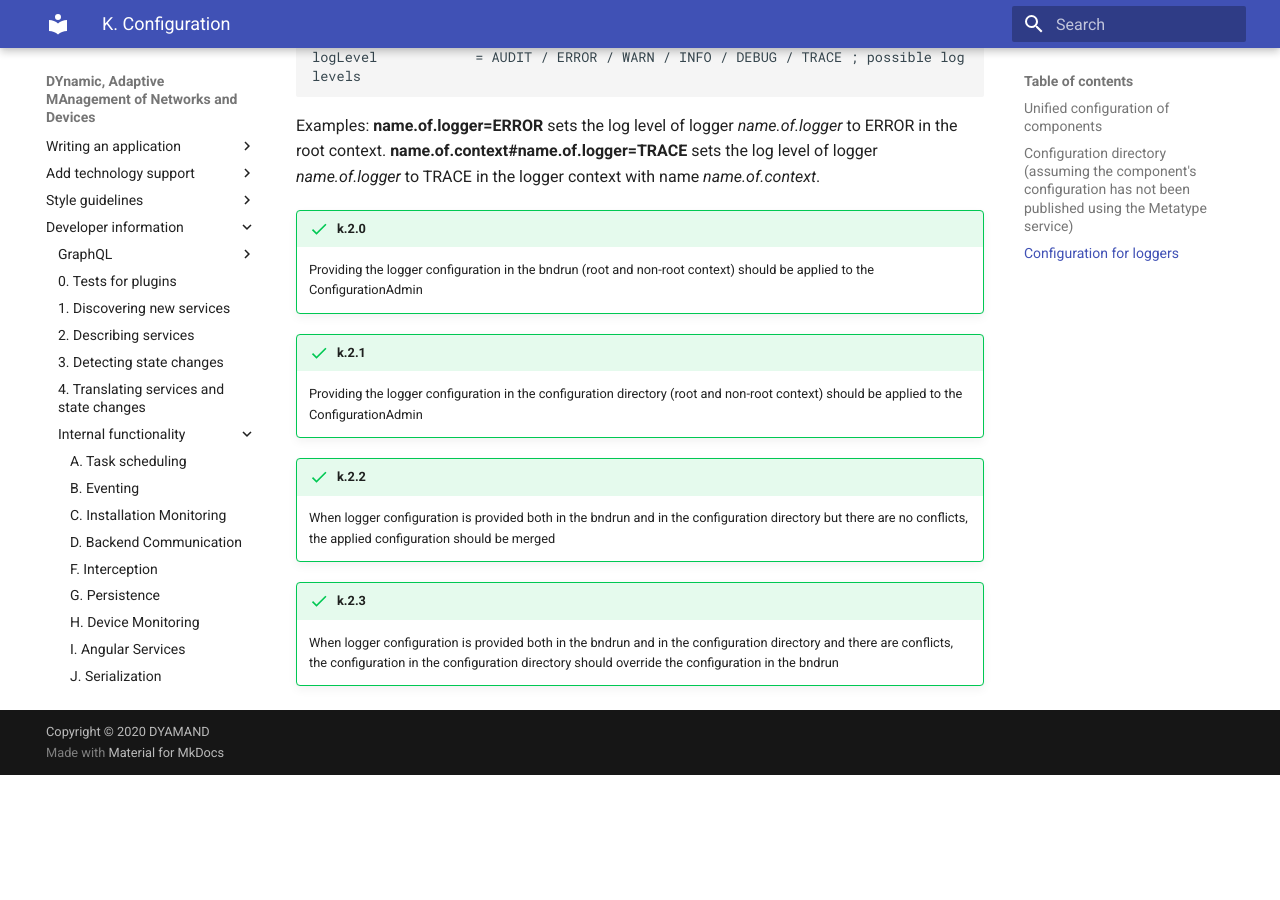
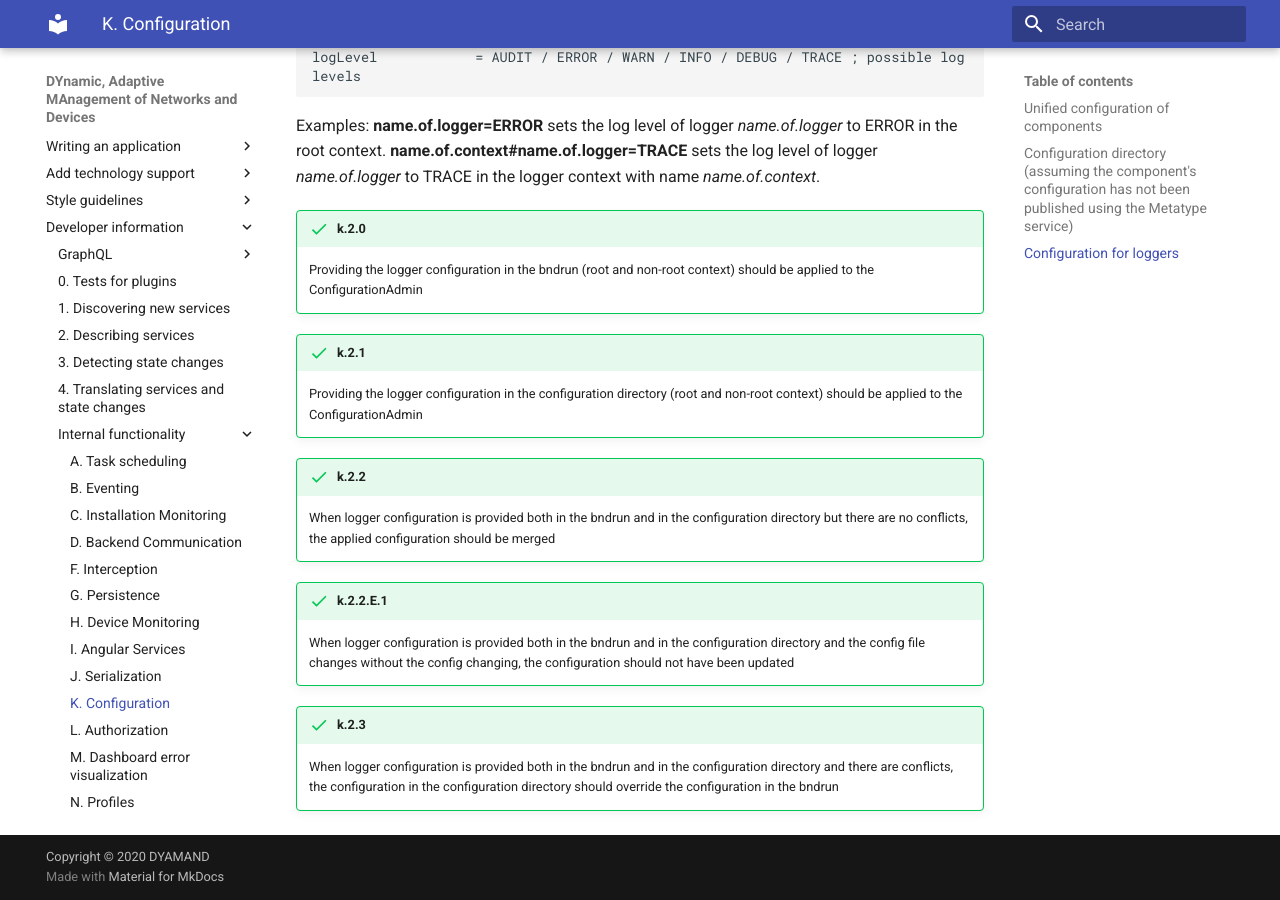
Before and after one commit to dyamand/dyamand.github.io, an MkDocs documentation site: the page built from docs/developer/configuration.md, in a window 1280 px wide and 900 px high, scrolled down 3729 px. Built offline with MkDocs 1.6.1 and Material for MkDocs 9.7.7, drawn with Linux system fonts in a browser that asks for light colours; before the commit the page ends 4504 px from its top, so only the background shows below that.

Commit message:
Updated tests

```diff
--- a/docs/developer/configuration.md
+++ b/docs/developer/configuration.md
@@ -81,5 +81,7 @@
     Providing the logger configuration in the configuration directory (root and non-root context) should be applied to the ConfigurationAdmin
 !!! success "k.2.2"
     When logger configuration is provided both in the bndrun and in the configuration directory but there are no conflicts, the applied configuration should be merged
+!!! success "k.2.2.E.1"
+    When logger configuration is provided both in the bndrun and in the configuration directory and the config file changes without the config changing, the configuration should not have been updated
 !!! success "k.2.3"
     When logger configuration is provided both in the bndrun and in the configuration directory and there are conflicts, the configuration in the configuration directory should override the configuration in the bndrun
```
